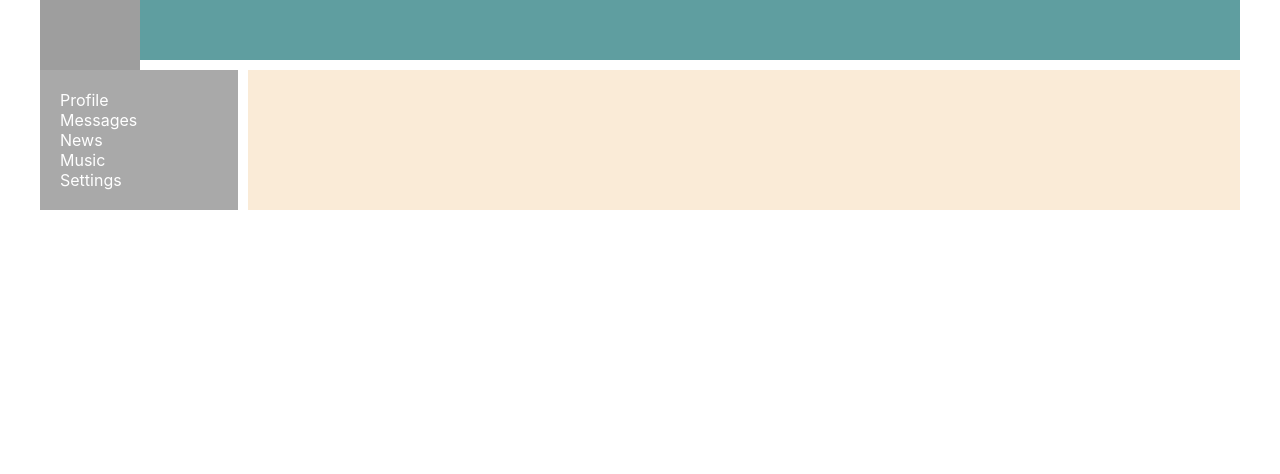
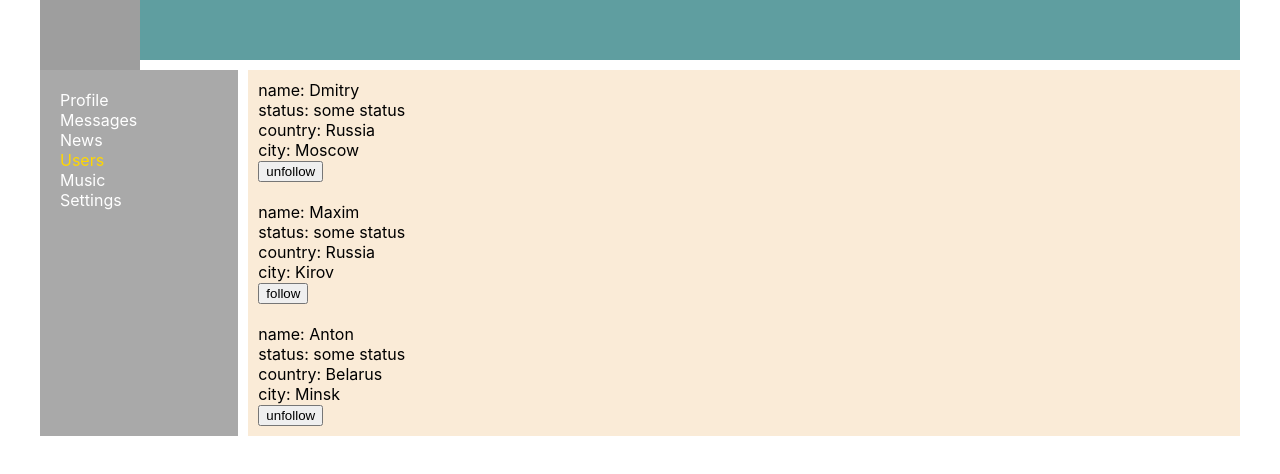
Before and after one commit to maxkizi/social-network-frontend, a React (Create React App) app: page /users in a window 1280 px wide. Shown: the top 474 px of the page. Built offline with nearby package versions, Linux system fonts and the light colour scheme; grey boxes are pictures that could not be loaded; the HTML template or start-up script is replaced by a standard one.

Commit message:
49 lesson

```diff
--- a/package.json
+++ b/package.json
@@ -7,6 +7,7 @@
     "@testing-library/jest-dom": "^5.16.4",
     "@testing-library/react": "^13.3.0",
     "@testing-library/user-event": "^13.5.0",
+    "axios": "^1.1.3",
     "react": "^18.2.0",
     "react-dom": "^18.2.0",
     "react-redux": "^8.0.4",
--- a/src/components/App/App.jsx
+++ b/src/components/App/App.jsx
@@ -4,6 +4,7 @@ import NavBar from "../Navbar/NavBar";
 import Profile from "../Profile/Profile";
 import {Route, Routes} from "react-router-dom";
 import DialogsContainer from "../Dialogs/DialogsContainer";
+import UsersContainer from "../Users/UsersContainer";
 
 const App = (props) => {
     return (
@@ -12,8 +13,9 @@ const App = (props) => {
             <NavBar/>
             <div className='app-wrapper-content'>
                 <Routes>
-                    <Route path='/profile' element={<Profile />}/>
-                    <Route path='/dialogs/*' element={<DialogsContainer />}/>
+                    <Route path='/profile' element={<Profile/>}/>
+                    <Route path='/dialogs/*' element={<DialogsContainer/>}/>
+                    <Route path='/users/*' element={<UsersContainer/>}/>
                 </Routes>
             </div>
         </div>
--- a/src/components/Navbar/NavBar.jsx
+++ b/src/components/Navbar/NavBar.jsx
@@ -14,6 +14,9 @@ const NavBar = () => {
                 <NavLink to='/news' className={navData => navData.isActive ? s.activeLink : s.item}>News</NavLink>
             </div>
             <div className={s.item}>
+                <NavLink to='/users' className={navData => navData.isActive ? s.activeLink : s.item}>Users</NavLink>
+            </div>
+            <div className={s.item}>
                 <NavLink to='/music' className={navData => navData.isActive ? s.activeLink : s.item}>Music</NavLink>
             </div>
             <div className={s.item}>
--- /dev/null
+++ b/src/components/Users/User/User.jsx
@@ -0,0 +1,33 @@
+import s from "./User.module.css"
+
+const User = (props) => {
+    const follow = () => {
+        props.follow(props.id)
+    }
+
+    const unfollow = () => {
+        props.unfollow(props.id)
+    }
+
+    return (
+        <div className={s.user}>
+            <div>
+                name: {props.name}
+            </div>
+            <div>
+                status: {props.status}
+            </div>
+            <div>
+                country: {props.location.country}
+            </div>
+            <div>
+                city: {props.location.city}
+            </div>
+            <div>
+                {props.followed?<button onClick={unfollow}>unfollow</button> : <button onClick={follow}>follow</button>}
+            </div>
+        </div>
+    )
+}
+
+export default User
--- /dev/null
+++ b/src/components/Users/User/User.module.css
@@ -0,0 +1,3 @@
+.user{
+    padding: 10px;
+}
--- /dev/null
+++ b/src/components/Users/Users.jsx
@@ -0,0 +1,28 @@
+import User from "./User/User";
+
+const initialUsers = [
+    {id: 1, name: 'Dmitry', followed: true, status: 'some status', location: {country: 'Russia', city: 'Moscow'}},
+    {id: 2, name: 'Maxim', followed: false, status: 'some status', location: {country: 'Russia', city: 'Kirov'}},
+    {id: 3, name: 'Anton', followed: true, status: 'some status', location: {country: 'Belarus', city: 'Minsk'}}
+]
+
+let Users = (props) => {
+    debugger
+    if (props.users.length === 0) {
+        props.setUsers(initialUsers)
+    }
+    const users = props.users.map(u => <User id={u.id}
+                                             name={u.name}
+                                             followed={u.followed}
+                                             status={u.status}
+                                             location={u.location}
+                                             follow={props.follow}
+                                             unfollow={props.unfollow}/>)
+    return (
+        <div>
+            {users}
+        </div>
+    )
+}
+
+export default Users
--- /dev/null
+++ b/src/components/Users/UsersContainer.jsx
@@ -0,0 +1,29 @@
+import {connect} from "react-redux";
+import Users from "./Users";
+import {followActionCreator, setUsersActionCreator, unfollowActionCreator} from "../../redux/users-reducer";
+
+
+const mapStateToProps = (state) => {
+    debugger
+    return {
+        users: state.usersState.users
+    }
+}
+
+const mapDispatchToProps = (dispatch) => {
+    return {
+        follow: (id) => {
+            dispatch(followActionCreator(id))
+        },
+
+        unfollow: (id) => {
+            dispatch(unfollowActionCreator(id))
+        },
+
+        setUsers: (users) => {
+            dispatch(setUsersActionCreator(users))
+        }
+    }
+}
+const UsersContainer = connect(mapStateToProps, mapDispatchToProps)(Users)
+export default UsersContainer
--- a/src/index.js
+++ b/src/index.js
@@ -10,10 +10,8 @@ const root = ReactDOM.createRoot(document.getElementById('root'))
 
 root.render(
     <BrowserRouter>
-        <React.StrictMode>
-            <Provider store={store}>
-                <App/>
-            </Provider>
-        </React.StrictMode>
+        <Provider store={store}>
+            <App/>
+        </Provider>
     </BrowserRouter>
 )
--- a/src/redux/profile-reducer.js
+++ b/src/redux/profile-reducer.js
@@ -17,7 +17,6 @@ const initial_state = {
 }
 
 const profileReducer = (state = initial_state, action) => {
-    debugger
     switch (action.type) {
         case ADD_POST:
             let newPost = {
--- a/src/redux/redux-store.js
+++ b/src/redux/redux-store.js
@@ -2,11 +2,13 @@ import {configureStore} from '@reduxjs/toolkit'
 import profileReducer from "./profile-reducer";
 import dialogReducer from "./dialogs-reducer";
 import sidebarReducer from "./sidebar-reducer";
+import usersReducer from "./users-reducer";
 
 const reducers = {
     profileState: profileReducer,
     dialogsState: dialogReducer,
-    sidebarState: sidebarReducer
+    sidebarState: sidebarReducer,
+    usersState: usersReducer
 }
 
 let store = configureStore({
--- /dev/null
+++ b/src/redux/users-reducer.js
@@ -0,0 +1,65 @@
+const FOLLOW = 'FOLLOW'
+const UNFOLLOW = 'UNFOLLOW'
+const SET_USERS = 'SET_USERS'
+
+const initialState = {
+    users: []
+}
+
+
+const usersReducer = (state = initialState, action) => {
+    debugger
+    switch (action.type) {
+        case FOLLOW:
+            return {
+                ...state,
+                users: state.users.map(u => {
+                    if (u.id === action.id)
+                        u.followed = true
+                    return u
+                })
+            }
+
+        case UNFOLLOW:
+            return {
+                ...state,
+                users: state.users.map(u => {
+                    if (u.id === action.id)
+                        u.followed = false
+                    return u
+                })
+            }
+
+        case SET_USERS:
+            const newState = {
+                ...state,
+                users: [...state.users,...action.users]
+            }
+            return newState
+        default:
+            return state
+    }
+}
+
+export const followActionCreator = (id) => {
+    return {
+        type: FOLLOW,
+        id: id
+    }
+}
+
+export const unfollowActionCreator = (id) => {
+    return {
+        type: UNFOLLOW,
+        id: id
+    }
+}
+
+export const setUsersActionCreator = (users) => {
+    return {
+        type: SET_USERS,
+        users: users
+    }
+}
+
+export default usersReducer
```
Also changed, not shown: 1 other file (tests, documents, lock files or other folders).
